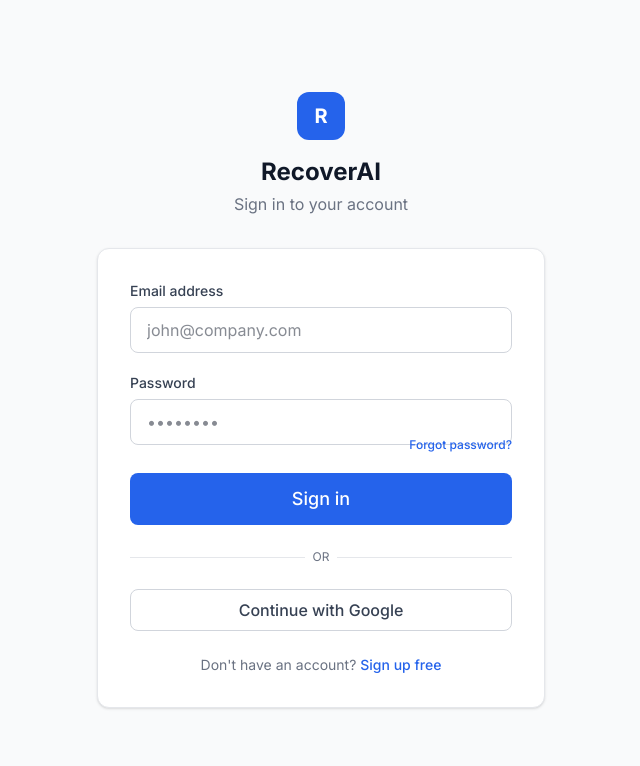
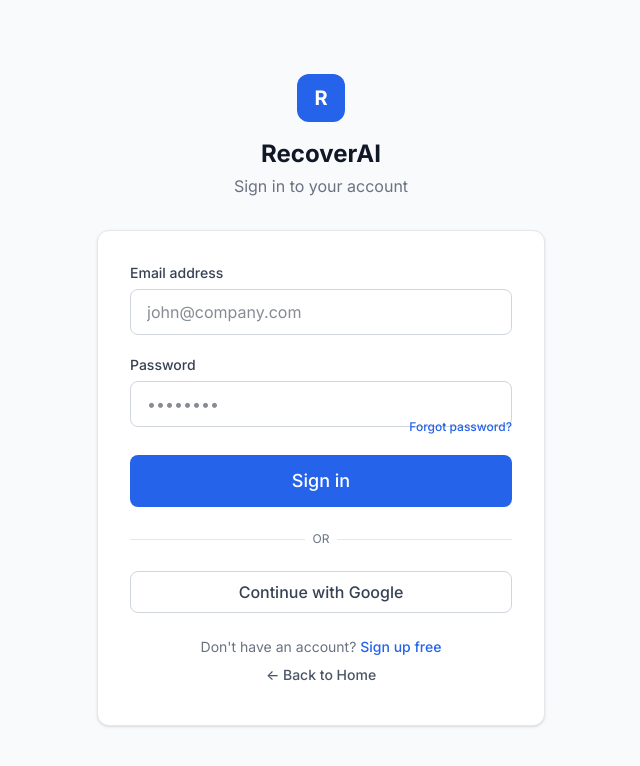
Before and after one commit to Rsjii/RECOVER_AI, a React (Vite) app in the folder frontend/: page /login in a window 1280 px wide. Shown: the top 766 px of the page, without its empty margins (319-959 px from the left). Built offline with nearby package versions, Linux system fonts and the light colour scheme; no server answers.

Commit message:
Fixed error

```diff
--- a/frontend/src/components/layout/Header.tsx
+++ b/frontend/src/components/layout/Header.tsx
@@ -1,5 +1,5 @@
 import React, { useRef, useEffect } from 'react';
-import { Link } from 'react-router-dom';
+import { Link, useNavigate } from 'react-router-dom';
 import { useAuth } from '../../hooks/useAuth';
 import { useNotification } from '../../hooks/useNotification';
 import { getInitials } from '../../lib/utils';
@@ -10,6 +10,7 @@ interface HeaderProps {
 }
 
 export const Header: React.FC<HeaderProps> = ({ onMenuClick }) => {
+  const navigate = useNavigate();
   const { user, company, logout } = useAuth();
   const { addToast } = useNotification();
   const [showMenu, setShowMenu] = React.useState(false);
@@ -30,6 +31,7 @@ export const Header: React.FC<HeaderProps> = ({ onMenuClick }) => {
     try {
       await logout();
       addToast({ type: 'success', message: 'Logged out successfully' });
+      navigate('/login', { replace: true });
     } catch {
       addToast({ type: 'error', message: 'Logout failed' });
     }
--- a/frontend/src/contexts/AuthContext.tsx
+++ b/frontend/src/contexts/AuthContext.tsx
@@ -55,6 +55,15 @@ export const AuthProvider: React.FC<{ children: React.ReactNode }> = ({ children
   // Restore session from secure httpOnly cookie on page load
   useEffect(() => {
     const restoreSession = async () => {
+      // Check if user explicitly logged out (logout flag in sessionStorage)
+      const loggedOutFlag = sessionStorage.getItem('justLoggedOut');
+      if (loggedOutFlag) {
+        sessionStorage.removeItem('justLoggedOut');
+        dispatch({ type: 'LOGOUT_SUCCESS' });
+        dispatch({ type: 'SET_LOADING', payload: false });
+        return;
+      }
+
       dispatch({ type: 'SET_LOADING', payload: true });
       try {
         const response = await api.get<MeResponse>(API_ENDPOINTS.auth.me);
@@ -116,6 +125,8 @@ export const AuthProvider: React.FC<{ children: React.ReactNode }> = ({ children
     dispatch({ type: 'SET_LOADING', payload: true });
     try { await api.post(API_ENDPOINTS.auth.logout); } catch {}
     localStorage.removeItem('isDemo');
+    // Prevent re-authentication on next mount
+    sessionStorage.setItem('justLoggedOut', 'true');
     dispatch({ type: 'LOGOUT_SUCCESS' });
     dispatch({ type: 'SET_LOADING', payload: false });
   }, []);
--- a/frontend/src/pages/Login.tsx
+++ b/frontend/src/pages/Login.tsx
@@ -200,6 +200,14 @@ const Login: React.FC = () => {
               Sign up free
             </Link>
           </p>
+
+          {/* Back Button */}
+          <button
+            onClick={() => navigate('/landing', { replace: true })}
+            className="w-full text-center text-gray-600 dark:text-gray-400 hover:text-gray-900 dark:hover:text-white text-sm font-medium transition py-2"
+          >
+            ← Back to Home
+          </button>
         </div>
       </div>
     </div>
--- a/frontend/src/pages/Signup.tsx
+++ b/frontend/src/pages/Signup.tsx
@@ -263,6 +263,14 @@ const Signup: React.FC = () => {
             Already have an account?{' '}
             <Link to="/login" className="text-brand-600 hover:text-blue-700 font-medium">Sign in</Link>
           </p>
+
+          {/* Back Button */}
+          <button
+            onClick={() => navigate('/landing', { replace: true })}
+            className="w-full text-center text-gray-600 dark:text-gray-400 hover:text-gray-900 dark:hover:text-white text-sm font-medium transition py-2 mt-3"
+          >
+            ← Back to Home
+          </button>
         </div>
       </div>
     </div>
```
